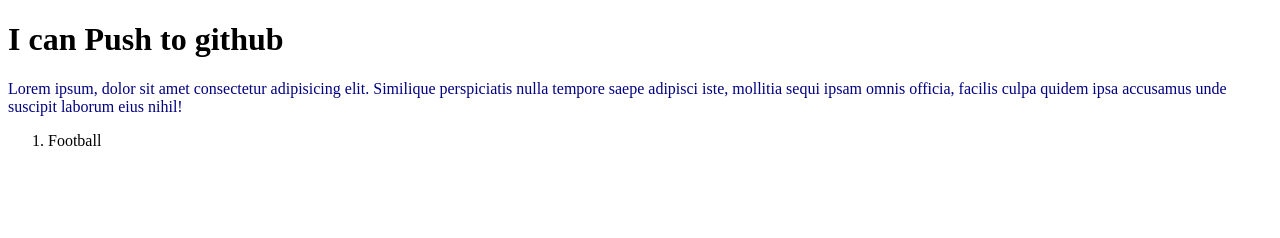
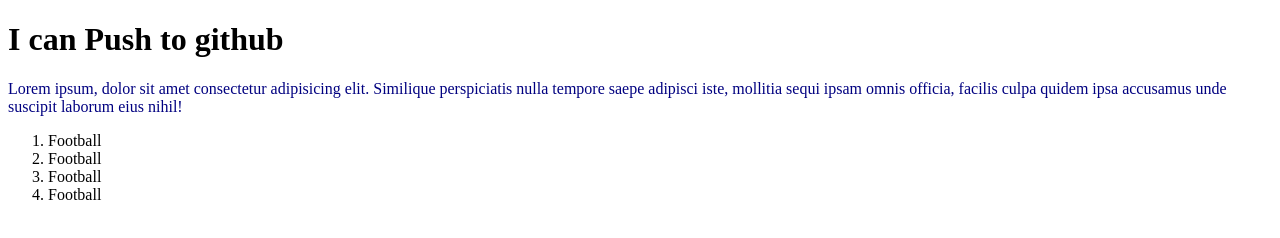
Before and after one commit to refatulsiam/my-second-repo, a plain HTML site: page index.html in a window 1280 px wide. Drawn offline with Linux system fonts and the light colour scheme.

```diff
--- a/index.html
+++ b/index.html
@@ -12,6 +12,9 @@
     <p>Lorem ipsum, dolor sit amet consectetur adipisicing elit. Similique perspiciatis nulla tempore saepe adipisci iste, mollitia sequi ipsam omnis officia, facilis culpa quidem ipsa accusamus unde suscipit laborum eius nihil!</p>
     <ol>
         <li>Football</li>
+        <li>Football</li>
+        <li>Football</li>
+        <li>Football</li>
     </ol>
 </body>
 </html>
```
